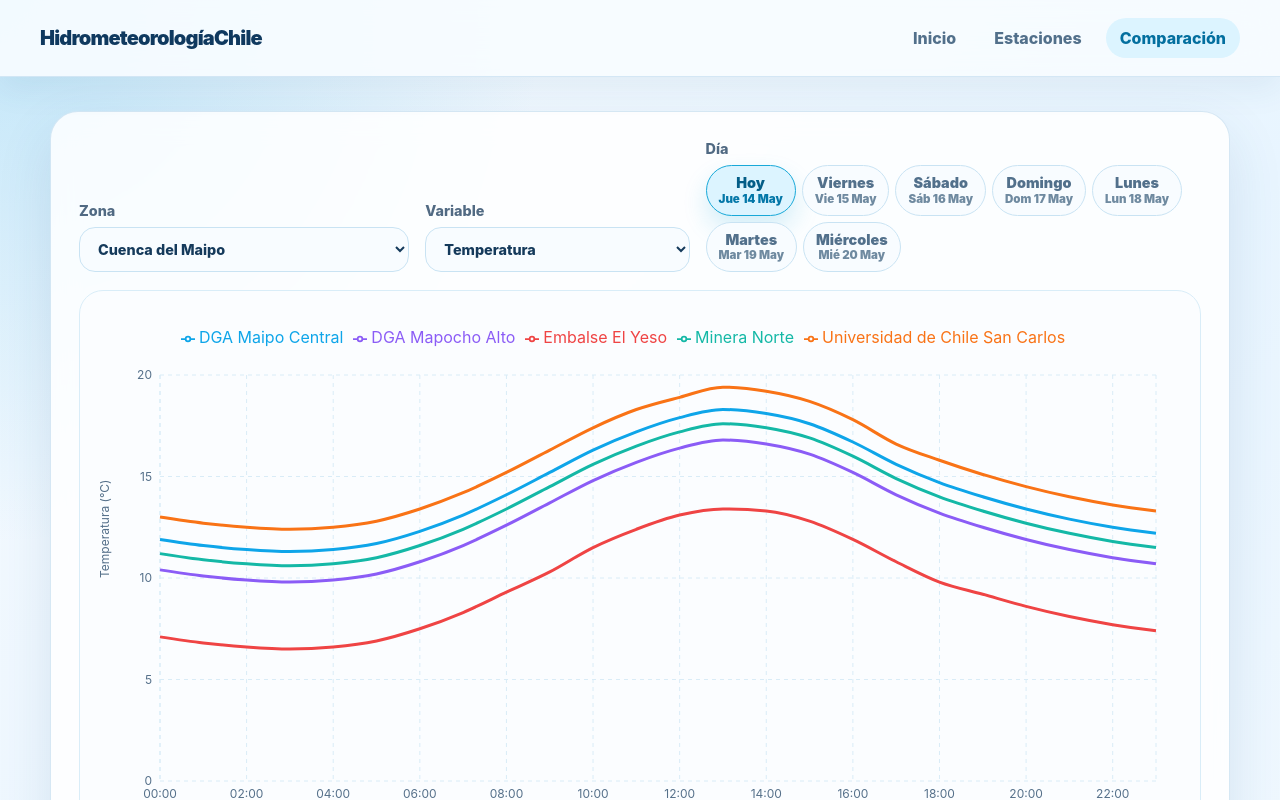
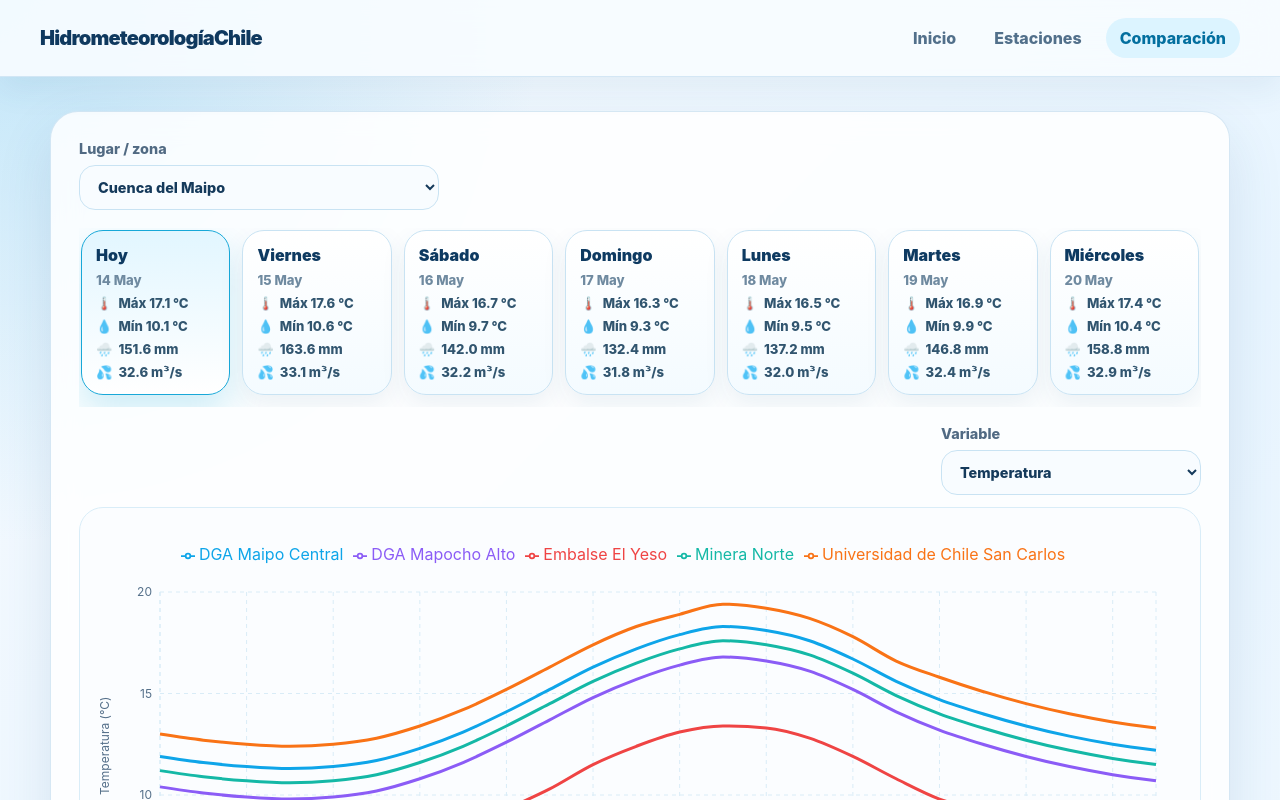
Before and after one commit to vicentekrebs/GPTI, a React (Vite) app: page /comparacion in a window 1280 px wide. Shown: the top 800 px of the page. Built offline with nearby package versions, Linux system fonts and the light colour scheme.

Commit message:
Redesign comparison forecast cards

```diff
--- a/src/App.css
+++ b/src/App.css
@@ -64,8 +64,11 @@ select:focus { border-color: #18a8d8; box-shadow: 0 0 0 4px rgba(24,168,216,.14)
 .last-update { margin: 18px 0 0; color: #5f7790; font-size: .92rem; font-weight: 750; }
 .comparison-panel { padding: 28px; }
 .comparison-page { gap: 0; }
-.comparison-controls { display: grid; grid-template-columns: minmax(220px, 1fr) minmax(180px, .8fr) minmax(360px, 1.5fr); gap: 16px; align-items: end; margin-bottom: 18px; }
-.comparison-controls label, .control-group { display: grid; gap: 8px; color: #516a83; font-size: .9rem; font-weight: 850; }
+.comparison-location-control { display: flex; margin-bottom: 18px; }
+.comparison-location-control label, .comparison-chart-control label, .control-group { display: grid; gap: 8px; color: #516a83; font-size: .9rem; font-weight: 850; }
+.comparison-location-control label { width: min(100%, 360px); }
+.comparison-chart-control { display: flex; justify-content: flex-end; margin: 0 0 12px; }
+.comparison-chart-control label { width: min(100%, 260px); }
 .control-group > span { display: block; }
 .table-wrapper { overflow-x: auto; margin-bottom: 24px; }
 table { width: 100%; border-collapse: collapse; min-width: 1040px; }
@@ -76,7 +79,7 @@ tbody tr:hover { background: #f7fcff; }
 .chart-wrapper { min-height: 380px; border: 1px solid #d9edf8; border-radius: 24px; padding: 18px 16px 8px; background: #fbfdff; }
 .comparison-chart { min-height: 560px; margin-bottom: 24px; }
 
-@media (max-width: 900px) { .hero, .metrics-grid, .stations-grid, .insight-grid { grid-template-columns: 1fr; } .filters-panel, .chart-header, .navbar { align-items: stretch; flex-direction: column; } .filters, .chart-controls { justify-content: stretch; } .filters label, .chart-controls label, select { width: 100%; } .comparison-controls { grid-template-columns: 1fr; } }
+@media (max-width: 900px) { .hero, .metrics-grid, .stations-grid, .insight-grid { grid-template-columns: 1fr; } .filters-panel, .chart-header, .navbar { align-items: stretch; flex-direction: column; } .filters, .chart-controls { justify-content: stretch; } .filters label, .chart-controls label, select { width: 100%; } .comparison-chart-control { justify-content: stretch; } .comparison-chart-control label { width: 100%; } }
 @media (max-width: 620px) { .dashboard { width: min(100% - 24px, 1180px); padding: 24px 0; } .hero > div:first-child, .hero-card, .metric-card, .filters-panel, .station-card, .comparison-panel, .value-panel, .page-heading { border-radius: 22px; padding: 22px; } .chart-wrapper { padding: 12px 8px 4px; } }
 
 .day-selector { display: flex; gap: 10px; flex-wrap: wrap; margin: 0 0 18px; padding: 0 0 4px; }
@@ -88,12 +91,19 @@ tbody tr:hover { background: #f7fcff; }
 .day-selector button:hover { transform: translateY(-2px); box-shadow: 0 12px 24px rgba(34,84,128,.12); }
 .day-selector button.active { border-color: #18a8d8; color: #035d87; background: #dcf4ff; box-shadow: 0 12px 24px rgba(24,168,216,.18); }
 .day-selector button.active .day-selector-date { color: #0477a8; }
+.forecast-day-row { display: grid; grid-template-columns: repeat(7, minmax(142px, 1fr)); gap: 12px; margin: 0 0 18px; overflow-x: auto; padding: 2px 2px 12px; scroll-snap-type: x proximity; }
+.forecast-day-card { display: grid; min-width: 142px; gap: 7px; border: 1px solid #c9e3f3; border-radius: 22px; padding: 14px; color: #42647f; background: linear-gradient(180deg, #ffffff, #f4fbff); text-align: left; cursor: pointer; scroll-snap-align: start; box-shadow: 0 10px 24px rgba(34,84,128,.08); transition: transform 160ms ease, box-shadow 160ms ease, border-color 160ms ease, background 160ms ease; }
+.forecast-day-card:hover { transform: translateY(-2px); box-shadow: 0 16px 30px rgba(34,84,128,.14); }
+.forecast-day-card.active { border-color: #18a8d8; background: linear-gradient(180deg, #e2f6ff, #ffffff); box-shadow: 0 18px 36px rgba(24,168,216,.2); }
+.forecast-day-name { color: #0e3a61; font-size: 1rem; font-weight: 950; }
+.forecast-day-date { color: #6f8aa0; font-size: .82rem; font-weight: 850; text-transform: capitalize; }
+.forecast-day-metric { display: flex; align-items: center; gap: 6px; color: #31556f; font-size: .82rem; font-weight: 850; white-space: nowrap; }
 .comparison-insight { display: grid; grid-template-columns: repeat(3, minmax(0, 1fr)); gap: 14px; border: 1px solid #c9e3f3; border-radius: 22px; padding: 18px 20px; color: #31556f; background: linear-gradient(135deg, #f8fcff, #edf8ff); font-weight: 800; line-height: 1.55; }
 .comparison-insight-card { border: 1px solid rgba(111, 174, 215, 0.28); border-radius: 18px; padding: 14px 16px; background: rgba(255, 255, 255, 0.72); }
 .comparison-insight-card span { display: block; margin-bottom: 6px; color: #607990; font-size: .86rem; font-weight: 850; }
 .comparison-insight-card strong { color: #11395e; font-size: 1.35rem; }
 
-@media (max-width: 620px) { .day-selector button { flex: 1 1 42%; } .day-selector.compact button { flex: 1 1 22%; } .comparison-chart { min-height: 440px; } .comparison-insight { grid-template-columns: 1fr; } }
+@media (max-width: 620px) { .day-selector button { flex: 1 1 42%; } .day-selector.compact button { flex: 1 1 22%; } .forecast-day-row { display: flex; margin-right: -22px; padding-right: 22px; } .forecast-day-card { flex: 0 0 72%; } .comparison-chart { min-height: 440px; } .comparison-insight { grid-template-columns: 1fr; } }
 
 .update-date, .update-relative { display: block; }
 .update-date { color: #0e3a61; font-weight: 900; }
--- a/src/pages/Comparacion.jsx
+++ b/src/pages/Comparacion.jsx
@@ -3,7 +3,6 @@ import { CartesianGrid, Legend, Line, LineChart, ResponsiveContainer, Tooltip, X
 import { configuracionVariables, estaciones, variablesDisponibles, zonasComparacion } from '../data/hydroData.js';
 
 const formateadorDiaSemana = new Intl.DateTimeFormat('es-CL', { weekday: 'long' });
-const formateadorDiaSemanaCorto = new Intl.DateTimeFormat('es-CL', { weekday: 'short' });
 const formateadorFecha = new Intl.DateTimeFormat('es-CL', { day: 'numeric', month: 'short' });
 const horasDia = Array.from({ length: 24 }, (_, indice) => `${String(indice).padStart(2, '0')}:00`);
 const coloresEstaciones = ['#0ea5e9', '#f97316', '#14b8a6', '#8b5cf6', '#ef4444'];
@@ -39,14 +38,13 @@ function crearDiaSelector(fecha, indice) {
   fechaDia.setDate(fecha.getDate() + indice);
 
   const nombre = capitalizar(formateadorDiaSemana.format(fechaDia));
-  const nombreCorto = capitalizar(limpiarPuntoFinal(formateadorDiaSemanaCorto.format(fechaDia)));
   const fechaCorta = capitalizar(limpiarPuntoFinal(formateadorFecha.format(fechaDia)));
 
   return {
     id: fechaDia.toISOString(),
     nombre,
     etiqueta: indice === 0 ? 'Hoy' : nombre,
-    fecha: `${nombreCorto} ${fechaCorta}`,
+    fecha: fechaCorta,
   };
 }
 
@@ -72,6 +70,10 @@ function construirNombreEstacion(estacion) {
 
 function formatearNumero(valor) {
   return Number(valor).toFixed(1);
+}
+
+function formatearMetrica(valor, unidad) {
+  return `${formatearNumero(valor)} ${unidad}`;
 }
 
 function normalizarClase(texto) {
@@ -102,6 +104,39 @@ function obtenerPromedioHistorico(estacion, key) {
   return Math.max(0.1, estacion[key] * (factoresHistoricos[key] ?? 1));
 }
 
+
+function obtenerPromedio(valores) {
+  if (!valores.length) return 0;
+
+  return valores.reduce((total, valor) => total + valor, 0) / valores.length;
+}
+
+function obtenerSerieAgregada(estacionesZona, key, dia) {
+  return horasDia.map((hora, indiceHora) => {
+    const valoresEstaciones = estacionesZona.map((estacion) => obtenerValorHorario(estacion, key, indiceHora, dia));
+
+    return {
+      hora,
+      valor: obtenerPromedio(valoresEstaciones),
+    };
+  });
+}
+
+function obtenerResumenDia(estacionesZona, dia) {
+  const temperatura = obtenerSerieAgregada(estacionesZona, 'temperatura', dia).map((registro) => registro.valor);
+  const precipitacion = obtenerSerieAgregada(estacionesZona, 'precipitacion', dia).map((registro) => registro.valor);
+  const caudal = obtenerSerieAgregada(estacionesZona, 'caudal', dia).map((registro) => registro.valor);
+  const nivelAgua = obtenerSerieAgregada(estacionesZona, 'nivelAgua', dia).map((registro) => registro.valor);
+
+  return {
+    temperaturaMaxima: Math.max(...temperatura),
+    temperaturaMinima: Math.min(...temperatura),
+    precipitacionTotal: precipitacion.reduce((total, valor) => total + valor, 0),
+    caudalPromedio: obtenerPromedio(caudal),
+    nivelPromedio: obtenerPromedio(nivelAgua),
+  };
+}
+
 function obtenerAnomalia(promedio, historico) {
   const diferencia = ((promedio - historico) / historico) * 100;
 
@@ -121,14 +156,14 @@ function Comparacion() {
   const [variable, setVariable] = useState('Temperatura');
   const [fechaActual, setFechaActual] = useState(() => new Date());
   const diasSelector = useMemo(() => obtenerDiasSelector(fechaActual), [fechaActual]);
-  const [dia, setDia] = useState(() => obtenerDiasSelector()[0].nombre);
+  const [diaSeleccionadoId, setDiaSeleccionadoId] = useState(() => obtenerDiasSelector()[0].id);
   const configuracion = configuracionVariables[variable];
 
   useEffect(() => {
     const temporizador = window.setTimeout(() => {
       const nuevaFecha = new Date();
       setFechaActual(nuevaFecha);
-      setDia(obtenerDiasSelector(nuevaFecha)[0].nombre);
+      setDiaSeleccionadoId(obtenerDiasSelector(nuevaFecha)[0].id);
     }, obtenerMilisegundosHastaManana());
 
     return () => window.clearTimeout(temporizador);
@@ -142,13 +177,22 @@ function Comparacion() {
       color: coloresEstaciones[index % coloresEstaciones.length],
     })), [zona]);
 
+  const diaSeleccionado = useMemo(() => (
+    diasSelector.find((item) => item.id === diaSeleccionadoId) ?? diasSelector[0]
+  ), [diaSeleccionadoId, diasSelector]);
+
+  const tarjetasDias = useMemo(() => diasSelector.map((item) => ({
+    ...item,
+    resumen: obtenerResumenDia(estacionesZona, item.nombre),
+  })), [diasSelector, estacionesZona]);
+
   const datosHorarios = useMemo(() => horasDia.map((hora, indiceHora) => {
     const registro = { hora };
     estacionesZona.forEach((estacion) => {
-      registro[estacion.nombreComparacion] = obtenerValorHorario(estacion, configuracion.key, indiceHora, dia);
+      registro[estacion.nombreComparacion] = obtenerValorHorario(estacion, configuracion.key, indiceHora, diaSeleccionado.nombre);
     });
     return registro;
-  }), [configuracion.key, dia, estacionesZona]);
+  }), [configuracion.key, diaSeleccionado.nombre, estacionesZona]);
 
   const resumenEstaciones = useMemo(() => estacionesZona.map((estacion) => {
     const valores = datosHorarios.map((registro) => registro[estacion.nombreComparacion]);
@@ -193,20 +237,25 @@ function Comparacion() {
   return (
     <div className="page-stack comparison-page">
       <section className="comparison-panel">
-        <div className="comparison-controls" aria-label="Controles de comparación">
-          <label>Zona<select value={zona} onChange={(event) => setZona(event.target.value)}>{zonasComparacion.map((item) => <option key={item}>{item}</option>)}</select></label>
+        <div className="comparison-location-control" aria-label="Selector de lugar o zona">
+          <label>Lugar / zona<select value={zona} onChange={(event) => setZona(event.target.value)}>{zonasComparacion.map((item) => <option key={item}>{item}</option>)}</select></label>
+        </div>
+
+        <div className="forecast-day-row" aria-label="Pronóstico de los próximos 7 días">
+          {tarjetasDias.map((item) => (
+            <button key={item.id} type="button" className={`forecast-day-card${item.id === diaSeleccionado.id ? ' active' : ''}`} onClick={() => setDiaSeleccionadoId(item.id)}>
+              <span className="forecast-day-name">{item.etiqueta}</span>
+              <span className="forecast-day-date">{item.fecha}</span>
+              <span className="forecast-day-metric"><span aria-hidden="true">🌡️</span> Máx {formatearMetrica(item.resumen.temperaturaMaxima, '°C')}</span>
+              <span className="forecast-day-metric"><span aria-hidden="true">💧</span> Mín {formatearMetrica(item.resumen.temperaturaMinima, '°C')}</span>
+              <span className="forecast-day-metric"><span aria-hidden="true">🌧️</span> {formatearMetrica(item.resumen.precipitacionTotal, 'mm')}</span>
+              <span className="forecast-day-metric"><span aria-hidden="true">💦</span> {formatearMetrica(item.resumen.caudalPromedio, 'm³/s')}</span>
+            </button>
+          ))}
+        </div>
+
+        <div className="comparison-chart-control" aria-label="Selector de variable del gráfico">
           <label>Variable<select value={variable} onChange={(event) => setVariable(event.target.value)}>{variablesDisponibles.map((item) => <option key={item}>{item}</option>)}</select></label>
-          <div className="control-group">
-            <span>Día</span>
-            <div className="day-selector compact" aria-label="Seleccionar día de comparación">
-              {diasSelector.map((item) => (
-                <button key={item.id} type="button" className={item.nombre === dia ? 'active' : ''} onClick={() => setDia(item.nombre)}>
-                  <span className="day-selector-label">{item.etiqueta}</span>
-                  <span className="day-selector-date">{item.fecha}</span>
-                </button>
-              ))}
-            </div>
-          </div>
         </div>
 
         <div className="chart-wrapper comparison-chart">
@@ -215,7 +264,7 @@ function Comparacion() {
               <CartesianGrid strokeDasharray="4 4" stroke="#d9ecf7" />
               <XAxis dataKey="hora" tick={{ fill: '#55708a', fontSize: 12 }} axisLine={false} tickLine={false} interval={1} />
               <YAxis tick={{ fill: '#55708a', fontSize: 12 }} axisLine={false} tickLine={false} label={{ value: `${variable} (${configuracion.unidad})`, angle: -90, position: 'insideLeft', fill: '#55708a', fontSize: 12 }} />
-              <Tooltip formatter={(valor, nombre) => [`${valor} ${configuracion.unidad}`, nombre]} labelFormatter={(hora) => `${dia} · ${hora}`} contentStyle={{ border: '1px solid #c9e3f3', borderRadius: '16px', boxShadow: '0 16px 36px rgba(34, 84, 128, 0.16)' }} />
+              <Tooltip formatter={(valor, nombre) => [`${valor} ${configuracion.unidad}`, nombre]} labelFormatter={(hora) => `${diaSeleccionado.etiqueta} · ${hora}`} contentStyle={{ border: '1px solid #c9e3f3', borderRadius: '16px', boxShadow: '0 16px 36px rgba(34, 84, 128, 0.16)' }} />
               <Legend verticalAlign="top" height={48} />
               {estacionesZona.map((estacion) => (
                 <Line key={estacion.id} type="monotone" dataKey={estacion.nombreComparacion} name={estacion.nombreComparacion} stroke={estacion.color} strokeWidth={3} dot={false} activeDot={{ r: 7 }} />
```
